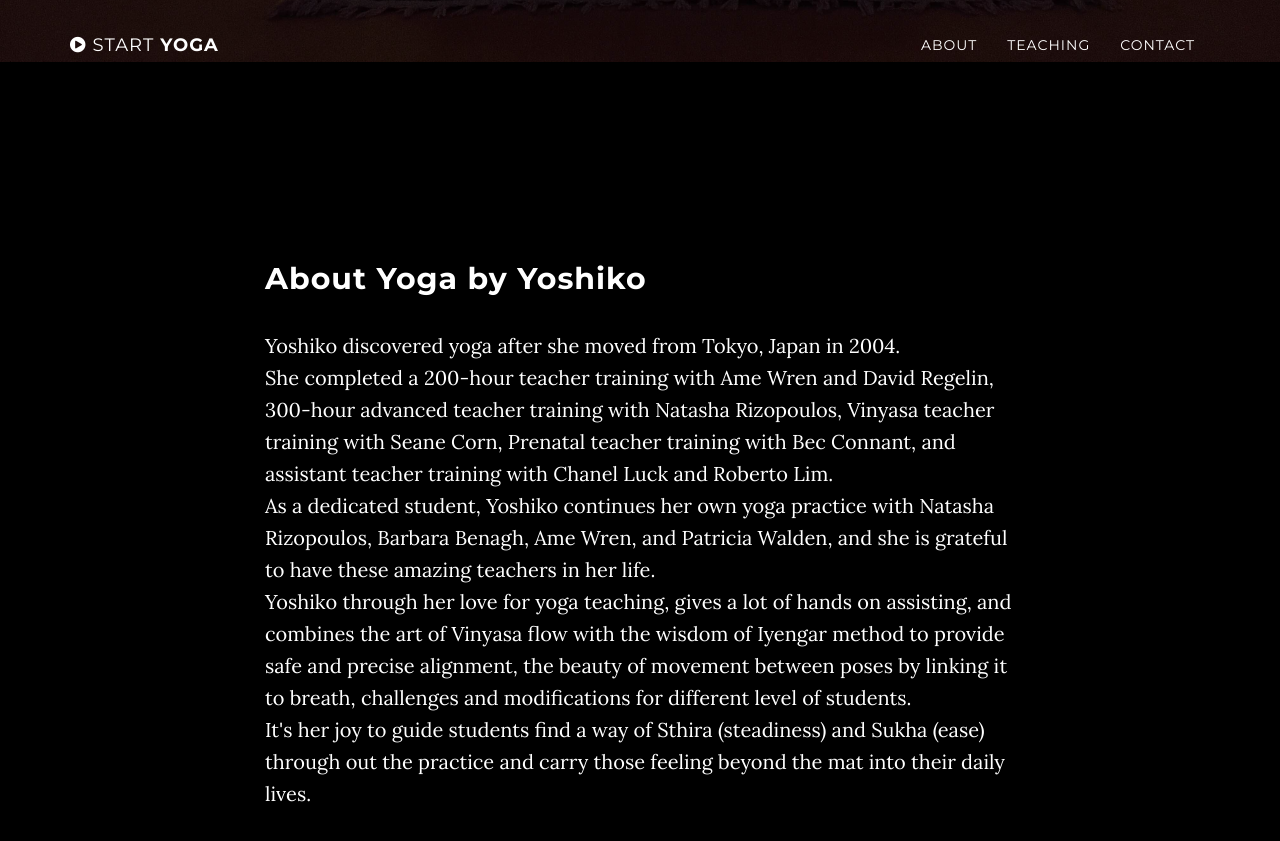
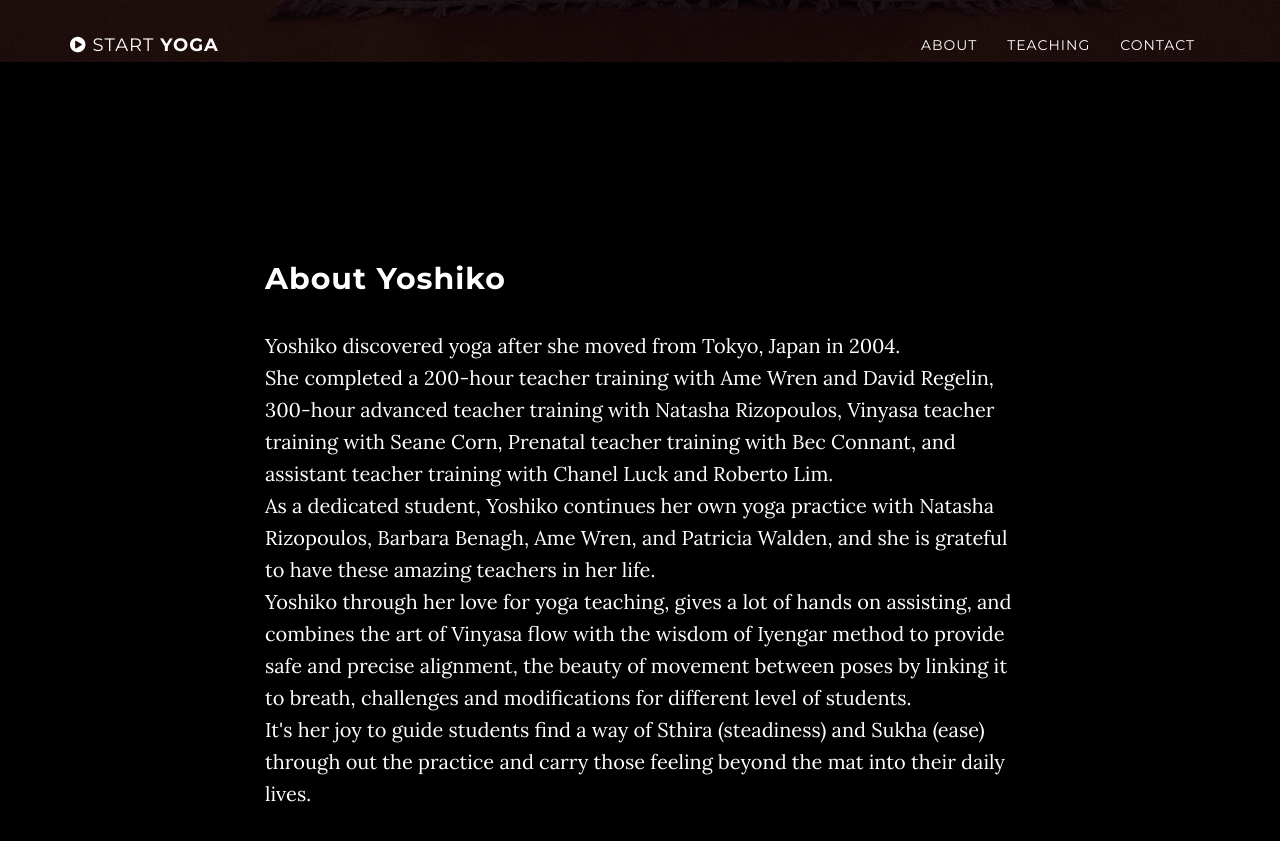
Before and after one commit to yokkos/yokkos.github.io, a Jekyll site: the page built from index.html, in a window 1280 px wide and 900 px high, scrolled down 838 px. Shown: the top 841 px of the window. Built offline with Jekyll 4.4.1, drawn with Linux system fonts in a browser that asks for light colours; nearby versions of some CDN libraries; library files that are not in the unit come from our copies.

Commit message:
Update about.html

```diff
--- a/_includes/about.html
+++ b/_includes/about.html
@@ -2,7 +2,7 @@
     <section id="about" class="container content-section text-center">
         <div class="row">
             <div align="left" class="col-lg-8 col-lg-offset-2">
-                <h2>About Yoga by Yoshiko</h2>
+                <h2>About Yoshiko</h2>
                 <p> Yoshiko discovered yoga after she moved from Tokyo, Japan in 2004.</br>
                     She completed a 200-hour teacher training with Ame Wren and David Regelin,
                     300-hour advanced teacher training with Natasha Rizopoulos, Vinyasa teacher training with Seane Corn,
```
